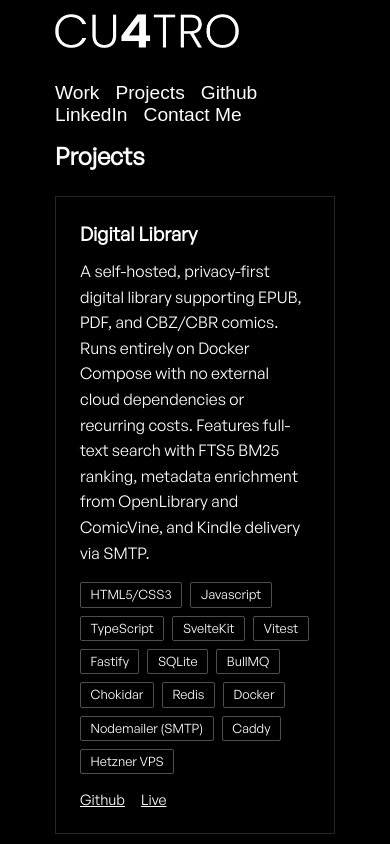
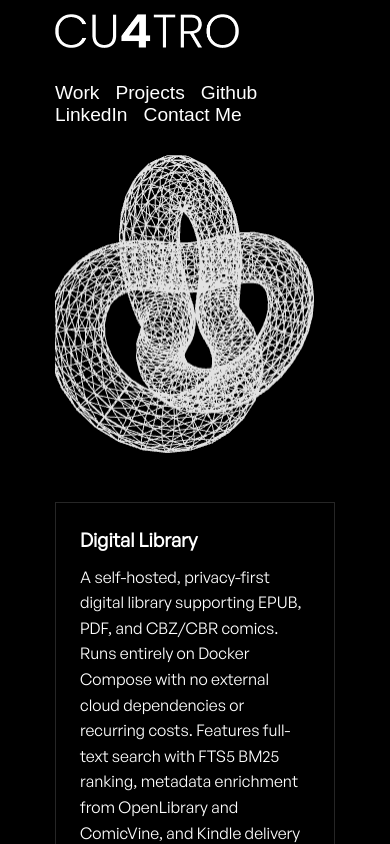
Before and after one commit to LuigiEspinosa/cuatro-portfolio, a Next.js app: page /projects in a window 390 px wide. Shown: the top 844 px of the page. Built offline with nearby package versions, Linux system fonts and the light colour scheme.

Commit message:
feat(projects): Wire ProjectsHero into projects page (#31)

```diff
--- a/app/projects/page.tsx
+++ b/app/projects/page.tsx
@@ -2,6 +2,7 @@ import type { Metadata } from 'next';
 import { Container } from '@/components/atoms/Container/Container';
 import { ProjectCard } from '@/components/molecules/ProjectCard/ProjectCard';
 import { projects } from '@/content/projects';
+import { ProjectsHero } from '@/components/organisms/ProjectsHero/ProjectsHero';
 
 export const metadata: Metadata = {
   title: 'Luigi Espinosa | Projects',
@@ -11,7 +12,7 @@ export const metadata: Metadata = {
 export default function ProjectsPage() {
   return (
     <Container>
-      <h1>Projects</h1>
+      <ProjectsHero />
       <ul className='projects-grid'>
         {projects.map((project) => (
           <li key={project.id}>
--- /dev/null
+++ b/components/atoms/TorusKnot/TorusKnot.tsx
@@ -0,0 +1,26 @@
+'use client';
+
+import { type RefObject, useRef } from 'react';
+import { useFrame } from '@react-three/fiber';
+import { Mesh } from 'three';
+
+interface TorusKnotProps {
+  scrollRef: RefObject<{ value: number }>;
+}
+
+export function TorusKnot({ scrollRef }: TorusKnotProps) {
+  const meshRef = useRef<Mesh>(null!);
+
+  useFrame(() => {
+    // Ambient base rotation keeps the knot readable when the page is not beign scrolled
+    meshRef.current.rotation.y += 0.002;
+    meshRef.current.rotation.z = scrollRef.current.value * Math.PI * 2;
+  });
+
+  return (
+    <mesh ref={meshRef}>
+      <torusKnotGeometry args={[1, 0.3, 100, 16, 2, 3]} />
+      <meshBasicMaterial color='#ffffff' wireframe />
+    </mesh>
+  );
+}
--- /dev/null
+++ b/components/molecules/TorusKnotCanvas/TorusKnotCanvas.tsx
@@ -0,0 +1,25 @@
+'use client';
+
+import type { RefObject } from 'react';
+import dynamic from 'next/dynamic';
+import { TorusKnot } from '@/components/atoms/TorusKnot/TorusKnot';
+import { CanvasOrbitControls } from '@/components/atoms/CanvasOrbitControls/CanvasOrbitControls';
+
+const Scene = dynamic(() => import('@/components/atoms/Scene/Scene').then((m) => m.Scene), {
+  ssr: false,
+});
+
+interface TorusKnotCanvasProps {
+  scrollRef: RefObject<{ value: number }>;
+  className?: string;
+}
+
+export function TorusKnotCanvas({ scrollRef, className }: TorusKnotCanvasProps) {
+  return (
+    <Scene className={className}>
+      <ambientLight intensity={0.5} />
+      <TorusKnot scrollRef={scrollRef} />
+      <CanvasOrbitControls />
+    </Scene>
+  );
+}
--- /dev/null
+++ b/components/organisms/ProjectsHero/ProjectsHero.scss
@@ -0,0 +1,43 @@
+.project-hero {
+  display: flex;
+  width: 100%;
+  height: var(--hero-height);
+  background: var(--black-color);
+  overflow: hidden;
+
+  &__label {
+    flex: 2;
+    display: flex;
+    align-items: center;
+    justify-content: center;
+
+    h1 {
+      font-family: vaR(--monument-bold);
+      font-size: clamp(0.8rem, 1vw, 1rem);
+      font-weight: 700;
+      text-transform: uppercase;
+      color: var(--white-color);
+      writing-mode: vertical-rl;
+      transform: rotate(180deg);
+      white-space: nowrap;
+      letter-spacing: 0.2rem;
+      margin-left: 4rem;
+
+      @media (max-width: 768px) {
+        display: none;
+      }
+    }
+  }
+
+  &__canvas {
+    flex: 3;
+
+    // The R3F canvas must fill the hero container completely
+    // next/dynamic renders a wrapper div.
+    &,
+    canvas {
+      width: 100% !important;
+      height: 100% !important;
+    }
+  }
+}
--- /dev/null
+++ b/components/organisms/ProjectsHero/ProjectsHero.tsx
@@ -0,0 +1,44 @@
+'use client';
+
+import { useRef } from 'react';
+import { gsap } from 'gsap';
+import { ScrollTrigger } from 'gsap/ScrollTrigger';
+import { useGsapContext } from '@/hooks/useGsapContext';
+import { TorusKnotCanvas } from '@/components/molecules/TorusKnotCanvas/TorusKnotCanvas';
+import './ProjectsHero.scss';
+
+gsap.registerPlugin(ScrollTrigger);
+
+export function ProjectsHero() {
+  const scrollRef = useRef({ value: 0 });
+
+  const heroRef = useGsapContext<HTMLElement>(() => {
+    gsap.from('.project-hero__label h1', {
+      x: -60,
+      opacity: 0,
+      duration: 0.8,
+      ease: 'power3.out',
+      delay: 0.2,
+    });
+
+    gsap.to(scrollRef.current, {
+      value: 1,
+      ease: 'none',
+      scrollTrigger: {
+        trigger: heroRef.current,
+        start: 'top bottom',
+        end: 'bottom top',
+        scrub: 1.5,
+      },
+    });
+  }, []);
+
+  return (
+    <section className='project-hero' ref={heroRef} aria-hidden='true'>
+      <div className='project-hero__label'>
+        <h1>Personal Projects</h1>
+        <TorusKnotCanvas scrollRef={scrollRef} className='project-hero__canvas' />
+      </div>
+    </section>
+  );
+}
```
Also changed, not shown: app/work/page.tsx (+4 -6 lines), 2 other files (tests, documents, lock files or other folders).
